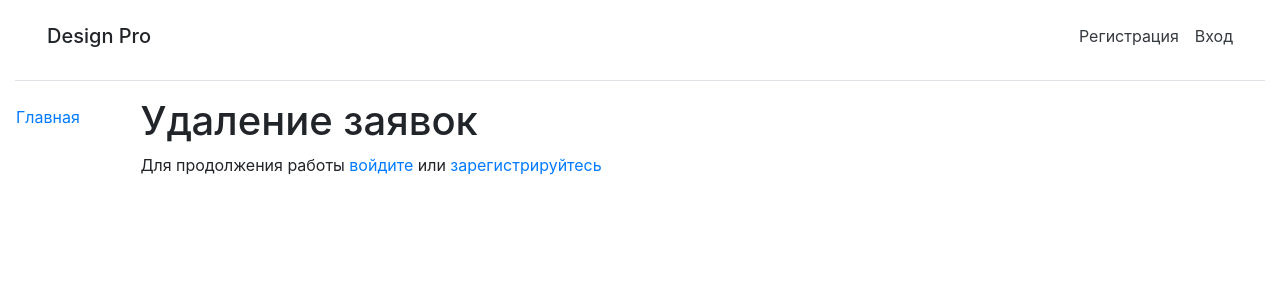
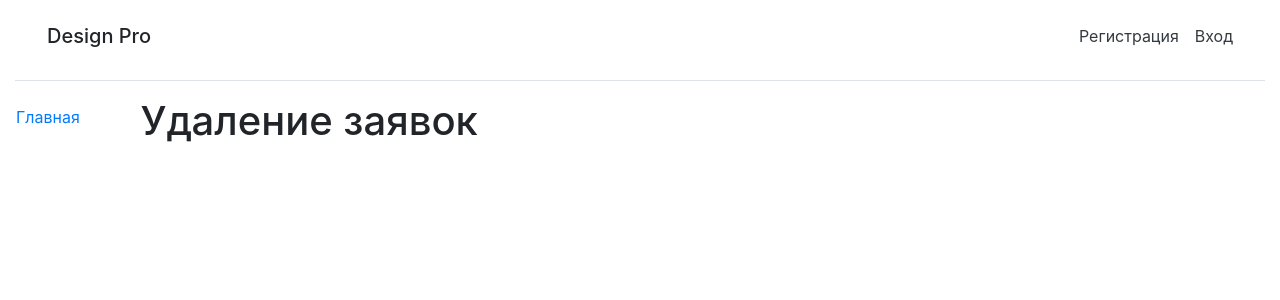
Before and after one commit to alPumpur/part2_new, a Django app: page /applications/delete/15/ in a window 1280 px wide. Shown: the top 300 px of the page. Run offline with Django 4.2, Linux system fonts and the light colour scheme; data comes from the database, SQL or seed files in the repository; both versions use the stored data as it was after the commit; some libraries are stand-ins or nearby versions.

Commit message:
редактирование

```diff
--- a/design/applications/templates/applications/delete_application.html
+++ b/design/applications/templates/applications/delete_application.html
@@ -15,6 +15,6 @@
              <p>Можно удалять только заявки со статусом "Новая"</p>
         {% endif %}
 {% else %}
-    <p>Для продолжения работы <a href="{% url 'login' %}">войдите</a> или <a href="{% url 'register' %}">зарегистрируйтесь</a></p>
+
 {% endif %}
 {% endblock %}
```
Also changed, not shown: design/db.sqlite3.
